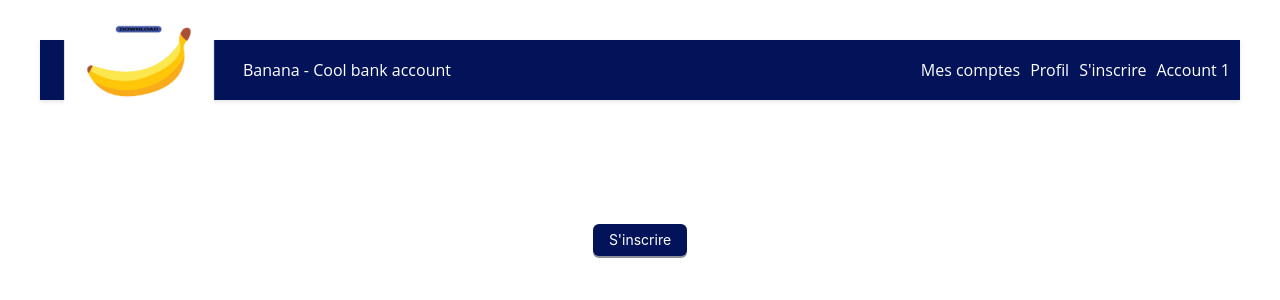
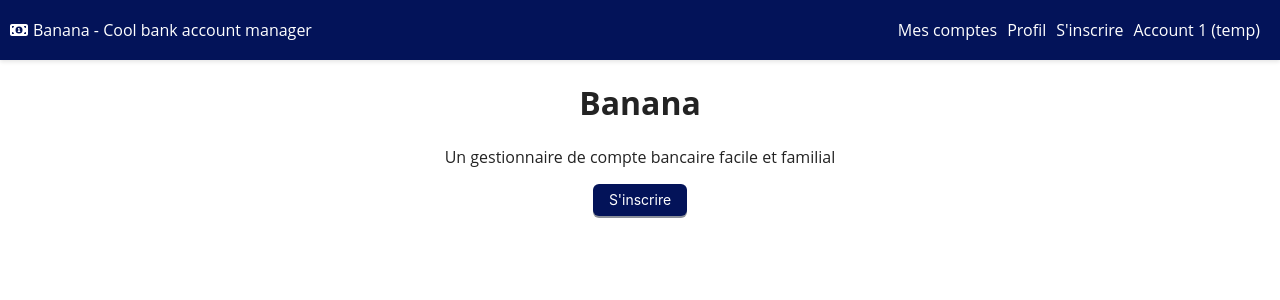
Before and after one commit to Cyphle/banana-front, a React (Vite) app: page / in a window 1280 px wide. Shown: the top 300 px of the page. Built offline with nearby package versions, Linux system fonts and the light colour scheme.

Commit message:
notes and style

```diff
--- a/index.html
+++ b/index.html
@@ -5,7 +5,7 @@
   <meta http-equiv="X-UA-Compatible" content="IE=edge">
   <meta name="viewport" content="width=device-width, initial-scale=1.0">
   <link rel="icon" type="image/svg+xml" href="/favicon.ico" />
-  <title>Farm + React + TS</title>
+  <title>Banana - Cool bank account manager</title>
 </head>
 <body>
   <div id="root"></div>
--- a/package.json
+++ b/package.json
@@ -11,6 +11,9 @@
   },
   "dependencies": {
     "@farmfe/plugin-sass": "^1.1.0",
+    "@fortawesome/fontawesome-svg-core": "^6.6.0",
+    "@fortawesome/free-solid-svg-icons": "^6.6.0",
+    "@fortawesome/react-fontawesome": "^0.2.2",
     "@tanstack/react-query": "^5.51.23",
     "antd": "^5.20.0",
     "i18next": "^23.11.5",
--- a/src/index.scss
+++ /dev/null
@@ -1,6 +0,0 @@
-@import 'variables';
-
-html {
-  color: $main-text-color;
-  font-family: Open Sans, sans-serif;
-}
--- a/src/index.tsx
+++ b/src/index.tsx
@@ -1,5 +1,4 @@
 import { createRoot } from 'react-dom/client';
-import './index.scss'
 import { queryClient } from './react-query.config.ts';
 import { QueryClientProvider } from '@tanstack/react-query';
 import { Router } from './Routes.tsx';
--- a/src/main.css
+++ /dev/null
@@ -1,42 +0,0 @@
-#root {
-  max-width: 1280px;
-  margin: 0 auto;
-  padding: 2rem;
-  text-align: center;
-}
-
-.logo {
-  height: 6em;
-  padding: 1.5em;
-  will-change: filter;
-  transition: filter 300ms;
-}
-.logo:hover {
-  filter: drop-shadow(0 0 2em #9F1A8Faa);
-}
-.logo.react:hover {
-  filter: drop-shadow(0 0 2em #61dafbaa);
-}
-
-@keyframes logo-spin {
-  from {
-    transform: rotate(0deg);
-  }
-  to {
-    transform: rotate(360deg);
-  }
-}
-
-@media (prefers-reduced-motion: no-preference) {
-  a:nth-of-type(2) .logo {
-    animation: logo-spin infinite 20s linear;
-  }
-}
-
-.card {
-  padding: 2em;
-}
-
-.read-the-docs {
-  color: #888;
-}
--- /dev/null
+++ b/src/main.scss
@@ -0,0 +1,18 @@
+@import 'variables';
+
+html {
+  color: $main-text-color;
+  font-family: Open Sans, sans-serif;
+  padding: 0;
+  margin: 0;
+}
+
+body {
+  padding: 0;
+  margin: 0;
+}
+
+#root {
+  padding: 0;
+  margin: 0;
+}
--- a/src/main.tsx
+++ b/src/main.tsx
@@ -1,7 +1,7 @@
-import './main.css';
 import { Outlet } from 'react-router-dom';
 import { Header } from './shared/header/Header.tsx';
 import { ConfigProvider } from 'antd';
+import './main.scss'
 
 export async function appLoader() {
   return {};
--- a/src/shared/header/Header.scss
+++ b/src/shared/header/Header.scss
@@ -7,14 +7,16 @@ header {
   height: 60px;
   background-color: $main-color;
   @include default-shadow;
+  padding: 0 10px;
+  color: $second-text-color;
 
   .banana-title {
     display: flex;
     align-items: center;
     gap: 5px;
 
-    img {
-      max-width: 100%;
+    svg {
+      color: white;
     }
   }
 }
--- a/src/shared/header/Header.tsx
+++ b/src/shared/header/Header.tsx
@@ -1,16 +1,18 @@
-import bananeLogo from '../../assets/banane.jpg';
 import { Menu } from '../menu/Menu';
 import './Header.scss';
 import { NavLink } from 'react-router-dom';
+import { FontAwesomeIcon } from '@fortawesome/react-fontawesome'
+import { faMoneyBill1 } from '@fortawesome/free-solid-svg-icons';
 
 export const Header = () => {
   return (
     <header>
       <div className="banana-title">
         <NavLink to="/">
-          <img src={ bananeLogo } className="logo" alt="Banana logo"/>
+          <FontAwesomeIcon icon={faMoneyBill1} />
         </NavLink>
-        <span>Banana - Cool bank account</span>
+
+        <span>Banana - Cool bank account manager</span>
       </div>
 
       <Menu></Menu>
--- a/src/shared/menu/Menu.scss
+++ b/src/shared/menu/Menu.scss
@@ -12,7 +12,7 @@
 
       a {
         text-decoration: none;
-        color: $main-text-color;
+        color: $second-text-color;
 
         &:hover {
           color: $second-color;
--- a/src/shared/menu/Menu.tsx
+++ b/src/shared/menu/Menu.tsx
@@ -2,25 +2,15 @@ import { NavLink } from 'react-router-dom';
 import './Menu.scss';
 
 export const Menu = () => {
-  // // State to manage the navbar's visibility
-  // const [nav, setNav] = useState(false);
-  //
-  // // Toggle function to handle the navbar's display
-  // const handleNav = () => {
-  //   setNav(!nav);
-  // };
-
-  // Array containing navigation items
   const navItems = [
     { id: 1, text: 'Mes comptes', path: '/accounts' },
     { id: 2, text: 'Profil', path: '/profile' },
     { id: 3, text: 'S\'inscrire', path: '/subscribe' },
-    { id: 4, text: 'Account 1', path: '/accounts/1' },
+    { id: 4, text: 'Account 1 (temp)', path: '/accounts/1' },
   ];
 
   return (
     <div className="main-menu">
-      {/* Desktop Navigation */}
       <ul>
         {navItems.map(item => (
           <li
@@ -42,44 +32,6 @@ export const Menu = () => {
           </li>
         ))}
       </ul>
-
-      {/*/!* Mobile Navigation Icon *!/*/}
-      {/*<div onClick={handleNav} className='block md:hidden'>*/}
-      {/*  {nav ? <AiOutlineClose size={20} /> : <AiOutlineMenu size={20} />}*/}
-      {/*</div>*/}
-
-      {/*/!* Mobile Navigation Menu *!/*/}
-      {/*<ul*/}
-      {/*  className={*/}
-      {/*    nav*/}
-      {/*      ? 'fixed md:hidden left-0 top-0 w-[60%] h-full border-r border-r-gray-900 bg-[#000300] ease-in-out duration-500'*/}
-      {/*      : 'ease-in-out w-[60%] duration-500 fixed top-0 bottom-0 left-[-100%]'*/}
-      {/*  }*/}
-      {/*>*/}
-      {/*  /!* Mobile Logo *!/*/}
-      {/*  <h1 className='w-full text-3xl font-bold text-[#00df9a] m-4'>REACT.</h1>*/}
-
-      {/*  /!* Mobile Navigation Items *!/*/}
-      {/*  {navItems.map(item => (*/}
-      {/*    <li*/}
-      {/*      key={item.id}*/}
-      {/*      className='p-4 border-b rounded-xl hover:bg-[#00df9a] duration-300 hover:text-black cursor-pointer border-gray-600'*/}
-      {/*    >*/}
-      {/*      <NavLink*/}
-      {/*        to={item.path}*/}
-      {/*        className={ ({ isActive, isPending }) =>*/}
-      {/*          isActive*/}
-      {/*            ? 'active'*/}
-      {/*            : isPending*/}
-      {/*              ? 'pending'*/}
-      {/*              : ''*/}
-      {/*        }*/}
-      {/*      >*/}
-      {/*        {item.text}*/}
-      {/*      </NavLink>*/}
-      {/*    </li>*/}
-      {/*  ))}*/}
-      {/*</ul>*/}
     </div>
   )
 }
--- a/src/variables.scss
+++ b/src/variables.scss
@@ -1,6 +1,7 @@
 $main-color: #031359;
 $second-color: #4553d1;
-$main-text-color: #FFFFFF;
+$main-text-color: #232323;
+$second-text-color: #FFFFFF;
 
 @mixin default-shadow {
   box-shadow: 0 2px 4px rgba(0, 0, 0, 0.1);
```
Also changed, not shown: 2 other files (tests, documents, lock files or other folders).
